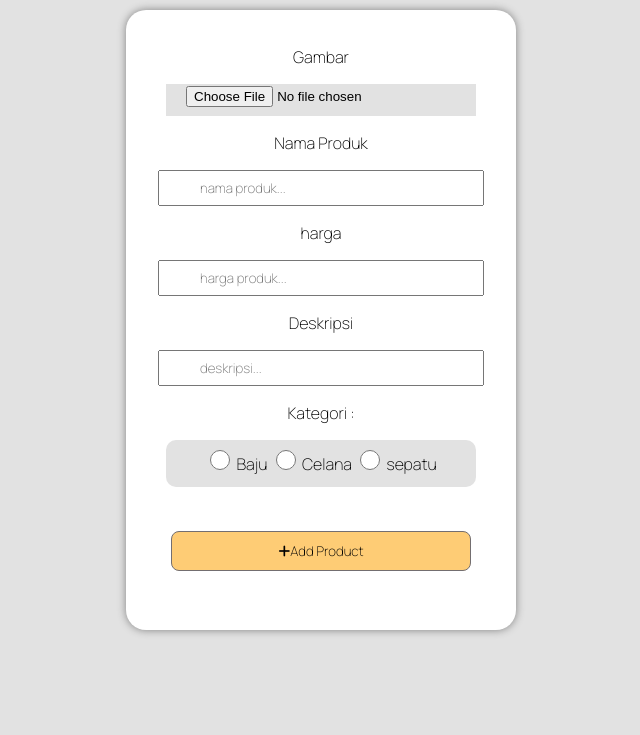
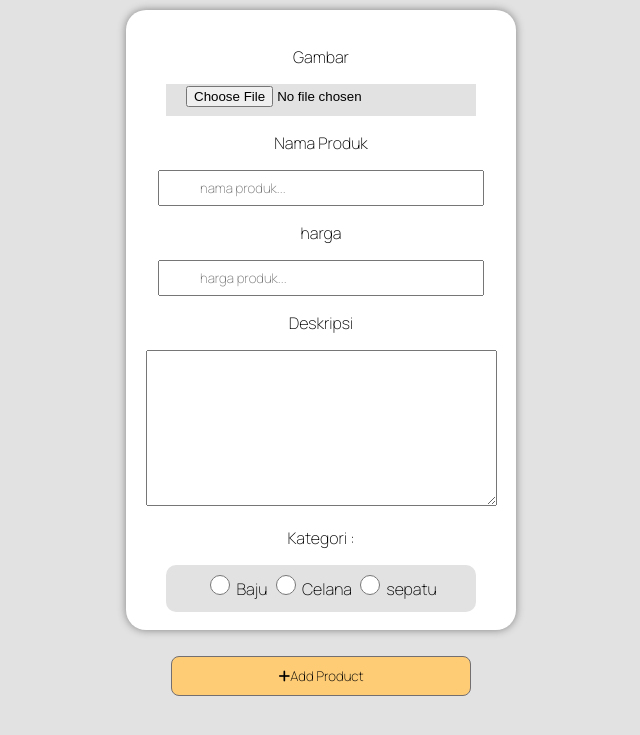
Before and after one commit to AndyVan1222/ProjekAkhir_kel4, a PHP site: page /admin/add-product.php in a window 1280 px wide. Shown: the top 735 px of the page, without its empty margins (382-1022 px from the left). Run offline with PHP 8.4, Linux system fonts and the light colour scheme; some libraries are stand-ins or nearby versions.

Commit message:
update for admin

```diff
--- a/admin/add-product.php
+++ b/admin/add-product.php
@@ -67,7 +67,8 @@
             <input type="number" name="harga-produk" placeholder="harga produk...">
 
             <p>Deskripsi</p>
-            <input type="text" name="desc" placeholder="deskripsi..." required>
+            <textarea name="desc" id="desc" cols=" 41" rows="10"></textarea>
+            <!-- <input type="text" name="desc" placeholder="deskripsi..." required> -->
 
             <div class="radio-input">
                 <p>Kategori :</p>
```
